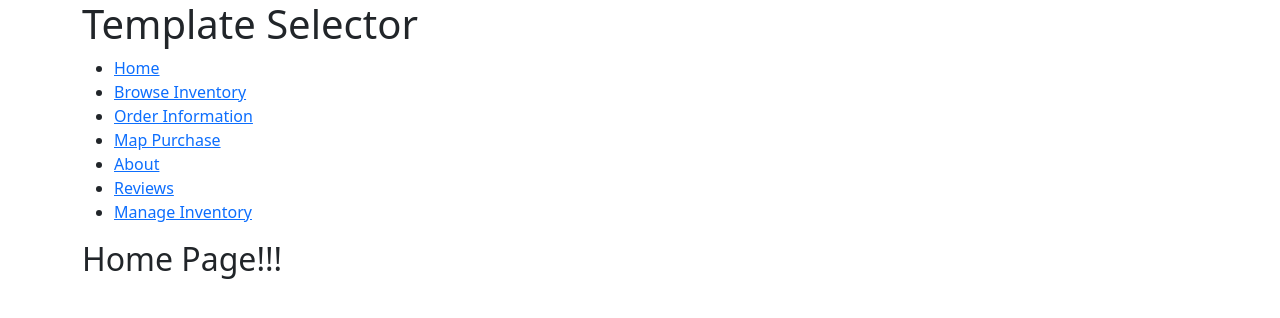
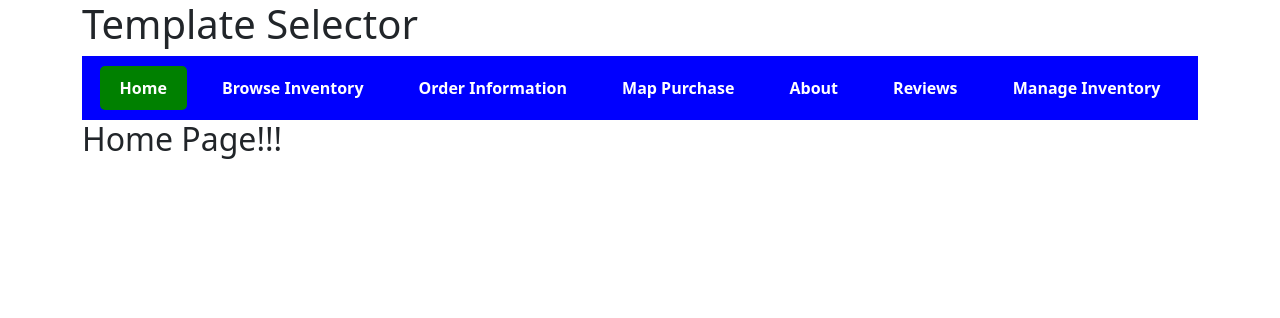
Before and after one commit to MitchGarnatz/Inventory-Website, a React (Create React App) app in the folder frontend/: page / in a window 1280 px wide. Shown: the top 318 px of the page. Built offline with nearby package versions, Linux system fonts and the light colour scheme.

Commit message:
Navigation css

```diff
--- a/frontend/src/App.js
+++ b/frontend/src/App.js
@@ -6,7 +6,7 @@ import React from 'react';
 import { BrowserRouter as Router, Routes, Route } from 'react-router-dom';
 
 // Templates
-import Navigation from './components/Navigation';
+import Navigation from './components/nav/Navigation';
 import HomeTemplate from './components/templates/HomeTemplate';
 import InventoryTemplate from './components/templates/InventoryTemplate';
 import OrderTemplate from './components/templates/OrderTemplate';
--- a/frontend/src/components/Navigation.jsx
+++ /dev/null
@@ -1,37 +0,0 @@
-import React from 'react';
-import { Link } from 'react-router-dom';
-import { useLocation } from 'react-router-dom';
-
-function Navigation() {
-    const location = useLocation();
-
-  return (
-    <nav>
-      <ul>
-        <li className={location.pathname === '/' ? 'active' : ''}>
-          <Link to="/">Home</Link>
-        </li>
-        <li className={location.pathname === '/browse-inventory' ? 'active' : ''}>
-          <Link to="/browse-inventory">Browse Inventory</Link>
-        </li>
-        <li className={location.pathname === '/order-information' ? 'active' : ''}>
-          <Link to="/order-information">Order Information</Link>
-        </li>
-        <li className={location.pathname === '/order-information' ? 'active' : ''}>
-          <Link to="/map-purchase">Map Purchase</Link>
-        </li>
-        <li className={location.pathname === '/order-information' ? 'active' : ''}>
-          <Link to="/about-product">About</Link>
-        </li>
-        <li className={location.pathname === '/order-information' ? 'active' : ''}>
-          <Link to="/reviews">Reviews</Link>
-        </li>
-        <li className={location.pathname === '/order-information' ? 'active' : ''}>
-          <Link to="/owner-management">Manage Inventory</Link>
-        </li>
-      </ul>
-    </nav>
-  );
-}
-
-export default Navigation;
--- /dev/null
+++ b/frontend/src/components/nav/Navigation.css
@@ -0,0 +1,35 @@
+.custom-navbar {
+    background-color: blue; /* Set the primary background color */
+    padding: 10px;
+    color: white; /* Set the text color */
+}
+
+.nav-list {
+    list-style: none;
+    display: flex;
+    justify-content: space-around;
+    margin: 0;
+    padding: 0;
+}
+
+.nav-item {
+    text-align: center;
+    padding: 10px 20px;
+    border-radius: 5px;
+    transition: background-color 0.3s ease;
+}
+
+.nav-item.active {
+    background-color: green; /* Set the active item background color */
+}
+
+.nav-link {
+    text-decoration: none;
+    color: inherit;
+    font-weight: bold;
+    transition: color 0.3s ease;
+}
+
+.nav-item:hover .nav-link {
+    color: yellow; /* Set the link color on hover */
+}
--- /dev/null
+++ b/frontend/src/components/nav/Navigation.jsx
@@ -0,0 +1,53 @@
+import "bootstrap/dist/css/bootstrap.css";
+
+import React from 'react';
+import { Link } from 'react-router-dom';
+import { useLocation } from 'react-router-dom';
+import './Navigation.css';
+
+function Navigation() {
+  const location = useLocation();
+
+  return (
+      <nav className="custom-navbar">
+          <ul className="nav-list">
+              <li className={`nav-item ${location.pathname === '/' ? 'active' : ''}`}>
+                  <Link className="nav-link" to="/">
+                      Home
+                  </Link>
+              </li>
+              <li className={`nav-item ${location.pathname === '/browse-inventory' ? 'active' : ''}`}>
+                  <Link className="nav-link" to="/browse-inventory">
+                      Browse Inventory
+                  </Link>
+              </li>
+              <li className={`nav-item ${location.pathname === '/order-information' ? 'active' : ''}`}>
+                  <Link className="nav-link" to="/order-information">
+                      Order Information
+                  </Link>
+              </li>
+              <li className={`nav-item ${location.pathname === '/map-purchase' ? 'active' : ''}`}>
+                  <Link className="nav-link" to="/map-purchase">
+                      Map Purchase
+                  </Link>
+              </li>
+              <li className={`nav-item ${location.pathname === '/about-product' ? 'active' : ''}`}>
+                  <Link className="nav-link" to="/about-product">
+                      About
+                  </Link>
+              </li>
+              <li className={`nav-item ${location.pathname === '/reviews' ? 'active' : ''}`}>
+                  <Link className="nav-link" to="/reviews">
+                      Reviews
+                  </Link>
+              </li>
+              <li className={`nav-item ${location.pathname === '/owner-management' ? 'active' : ''}`}>
+                  <Link className="nav-link" to="/owner-management">
+                      Manage Inventory
+                  </Link>
+              </li>
+          </ul>
+      </nav>
+  );
+}
+export default Navigation;
```
